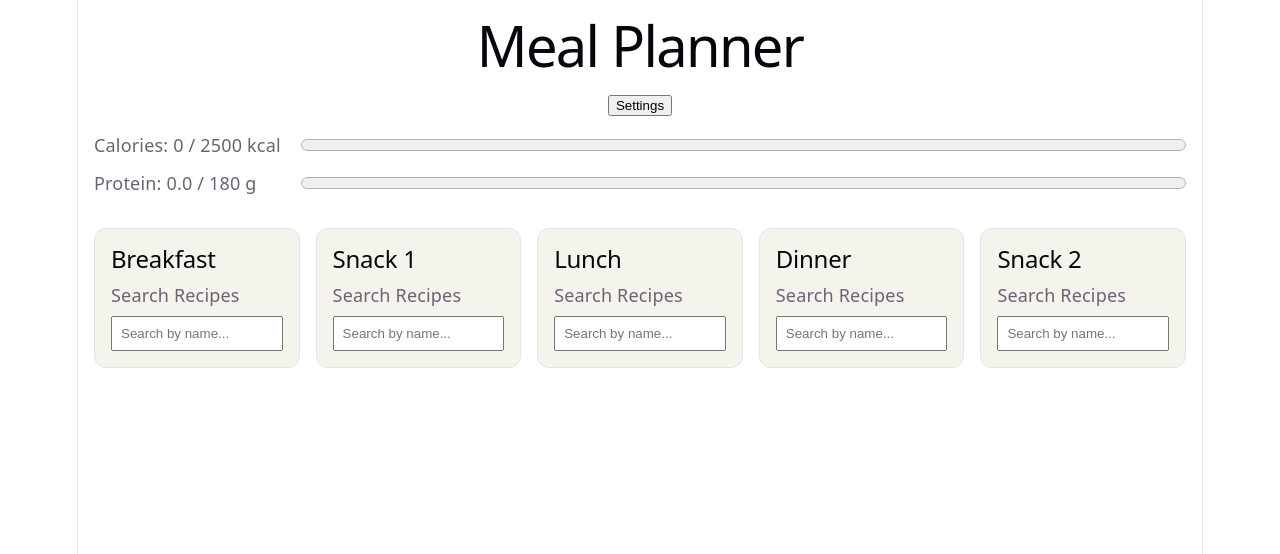
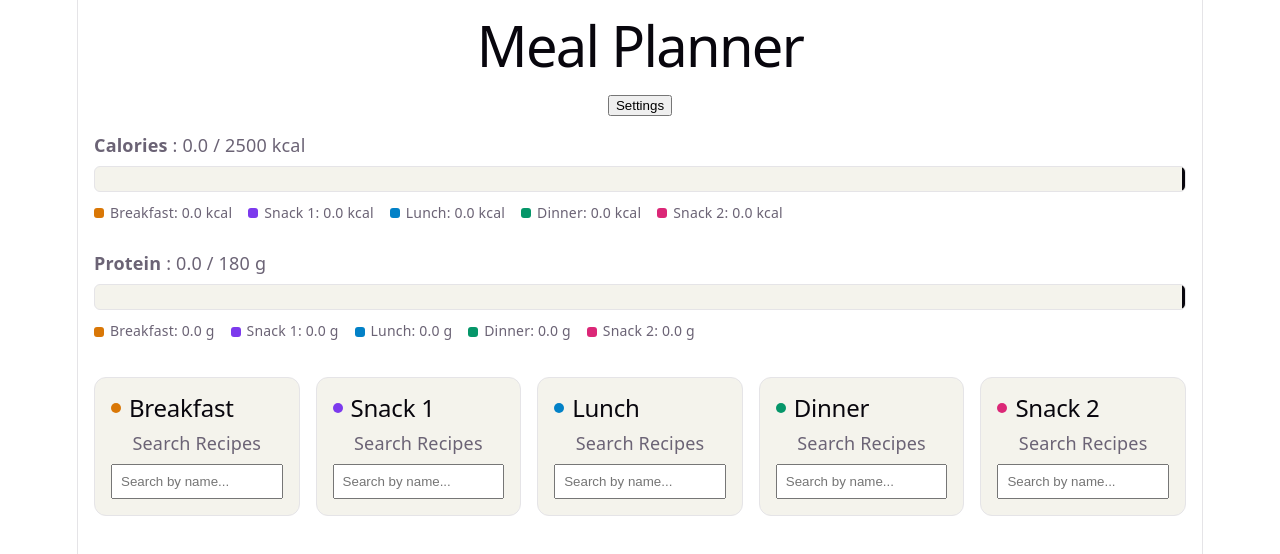
Before and after one commit to kevanoovitch/MealPlanner, a React (Vite) app in the folder src/MealPlanner-web/: page / in a window 1280 px wide. Shown: the top 554 px of the page. Built offline with nearby package versions, Linux system fonts and the light colour scheme.

Commit message:
Add color coding for meals

```diff
--- a/src/MealPlanner-web/src/App.css
+++ b/src/MealPlanner-web/src/App.css
@@ -11,7 +11,6 @@
   border-radius: 12px;
   padding: 16px;
   min-width: 0;
-  text-align: left;
 }
 
 .meal-grid article {
@@ -22,12 +21,33 @@
 
 }
 
+.meal-grid select {
+  display: block;
+  width: 100%;
+  margin-top: 8px;
+  padding: 8px;
+}
+
+.meal-grid>drop-target {
+  outline: 2px dashed var(--accent);
+  outline-offset: -4px;
+}
+
+.meal-grid>.drop.target:hover {
+  background: var(--accent-bg);
+}
+
 .recipe-card {
   background: var(--bg);
   border: 1px solid var(--border);
   border-radius: 8px;
   padding: 16px;
   margin-block: 12px;
+  cursor: grab;
+}
+
+.recipe-card :active {
+  cursor: grabbing;
 }
 
 .recipe-card h3 {
@@ -39,12 +59,6 @@
   margin-right: 8px;
 }
 
-.meal-grid select {
-  display: block;
-  width: 100%;
-  margin-top: 8px;
-  padding: 8px;
-}
 
 .recipe-instructions {
   white-space: pre-wrap;
@@ -66,19 +80,89 @@ dialog::backdrop {
   background: rgb(0, 0, 0 / 50%);
 }
 
+/* Nutrition overview bar*/
+
 .nutrition-summary {
   display: grid;
-  grid-template-columns: max-content minmax(0, 1fr);
-  align-items: center;
-  gap: 12px 20px;
+  gap: 24px;
   padding: 16px;
   text-align: left;
 }
+
+.nutrition-track {
+  position: relative;
+  display: flex;
+  height: 24px;
+  margin-top: 8px;
+  background: var(--code-bg);
+  border: 1px solid var(--border);
+  border-radius: 6px;
+  overflow: hidden;
+}
+
+.nutrition-segment {
+  flex-shrink: 0;
+  transition: width 180ms ease;
+}
+
+.nutrition-target {
+  position: absolute;
+  top: 0;
+  bottom: 0;
+  width: 3px;
+  background: var(--text-h);
+  transform: translateX(-100%);
+}
+
+.nutrition-target-over {
+  background: #ef4444;
+  width: 4px;
+}
+
+.nutrition-legend {
+  display: flex;
+  flex-wrap: wrap;
+  gap: 8px 16px;
+  margin: 8px 0 0;
+  padding: 0;
+  list-style: none;
+  font-size: 14px;
+}
+
+.nutrition-legend li {
+  display: flex;
+  align-items: center;
+  gap: 6px;
+}
+
+.nutrition-swatch {
+  width: 10px;
+  height: 10px;
+  border-radius: 3px;
+}
+
 
 .nutrition-summary progress {
   width: 100%;
   height: 24px
 }
+
+.meal-heading {
+
+  display: flex;
+  align-items: center;
+  gap: 8px;
+}
+
+.meal-color {
+  width: 10px;
+  height: 10px;
+  border-radius: 50%;
+  flex-shrink: 0;
+}
+
+
+
 
 .recipe-picker {
   position: relative;
--- a/src/MealPlanner-web/src/App.tsx
+++ b/src/MealPlanner-web/src/App.tsx
@@ -7,6 +7,7 @@ import { recipes as mockRecipes, ingredients } from "./data/mockData";
 import { calculateRecipeNutrition } from "./utils/nutrition";
 
 import { useState, useEffect, useRef } from "react";
+import NutritionBar from "./components/NutritionBar.tsx";
 
 
 const recipes = mockRecipes.map((recipe) => {
@@ -76,6 +77,11 @@ function isMealPlan(value: unknown): value is Meal[] {
 function App() {
 
   const [selectedRecipeId, setSelectedRecipeId] = useState<string | null>(null)
+
+  const [draggedRecipe, setDraggedRecipe] = useState<{
+    mealId: string
+    recipeId: string
+  } | null>(null)
 
   const selectedRecipe = mockRecipes.find(
     (recipe) => recipe.id === selectedRecipeId,
@@ -193,6 +199,67 @@ function App() {
   }
 
 
+  // ### Drag move func ###
+
+  function moveRecipe(
+    sourceMealId: string,
+    targetMealId: string,
+    recipeId: string
+  ) {
+    if (sourceMealId == targetMealId) {
+      return
+    }
+
+    setMeals((currentMeals) => {
+      const source = currentMeals.find((meal) => meal.id === sourceMealId)
+      const movingRecipe = source?.recipes.find(
+        (recipe) => recipe.recipeId === recipeId,
+      )
+
+      if (
+        !movingRecipe ||
+        !currentMeals.some((meal) => meal.id === targetMealId)
+      ) {
+        return currentMeals
+      }
+
+      return currentMeals.map((meal) => {
+        if (meal.id === sourceMealId) {
+          return {
+            ...meal,
+            recipes: meal.recipes.filter(
+              (recipes) => recipes.recipeId !== recipeId,
+            ),
+          }
+        }
+
+
+        if (meal.id === targetMealId) {
+          const alreadyAdded = meal.recipes.some(
+            (recipe) => recipe.recipeId === recipeId,
+          )
+
+          return {
+            ...meal,
+            recipes: alreadyAdded
+              ? meal.recipes.map((recipe) =>
+                recipe.recipeId === recipeId
+                  ? {
+                    ...recipe,
+                    quantity: recipe.quantity + movingRecipe?.quantity,
+                  }
+                  : recipe,
+              )
+              : [...meal.recipes, { ...movingRecipe }],
+          }
+        }
+
+        return meal
+      })
+    })
+  }
+
+
   // ### Adding button ###
 
   function addRecipe(mealId: string, recipeId: string) {
@@ -251,6 +318,26 @@ function App() {
   }
 
   // ### Totals overhead bar ###
+
+  const mealColors: Record<string, string> = {
+    Breakfast: '#d97706',
+    'snack-1': '#7c3aed',
+    lunch: '#0281c7',
+    dinner: '#059669',
+    'snack-2': '#db2777',
+  }
+
+  const mealNutrition = displayedMeals.map((meal) => ({
+    id: meal.id,
+    title: meal.title,
+    color: mealColors[meal.id] ?? '#64748b',
+    calories: meal.recipes.reduce(
+      (total, recipe) => total + recipe.calories * recipe.quantity, 0,),
+    protein: meal.recipes.reduce(
+      (total, recipe) => total + recipe.protein * recipe.quantity, 0,),
+  }))
+
+
   const dailyTotals = displayedMeals.reduce(
     (totals, meal) => {
       for (const recipe of meal.recipes) {
@@ -350,30 +437,48 @@ function App() {
       )}
 
       <div className="nutrition-summary">
-        <label htmlFor="calorie-progress">
-          Calories: {dailyTotals.calories.toFixed(0)} / {dailyTargets.calories}{" "}
-          kcal
-        </label>
-        <progress
-          id="calorie-progress"
-          value={dailyTotals.calories}
-          max={dailyTargets.calories}
+
+        <NutritionBar
+          label="Calories"
+          unit="kcal"
+          target={dailyTargets.calories}
+          segments={mealNutrition.map((meal) => ({
+            ...meal,
+            value: meal.calories,
+          }))}
         />
 
-        <label htmlFor="protein-progress">
-          Protein: {dailyTotals.protein.toFixed(1)} / {dailyTargets.protein} g
-        </label>
-        <progress
-          id="protein-progress"
-          value={dailyTotals.protein}
-          max={dailyTargets.protein}
+        <NutritionBar
+          label="Protein"
+          unit="g"
+          target={dailyTargets.protein}
+          segments={mealNutrition.map((meal) => ({
+            ...meal,
+            value: meal.protein,
+          }))}
         />
       </div>
 
 
       <div className="meal-grid">
         {displayedMeals.map((meal) => (
-          <MealColumn key={meal.id} title={meal.title}>
+          <MealColumn
+            key={meal.id}
+            title={meal.title}
+            color={mealColors[meal.id] ?? '#64748b'}
+            canDrop={draggedRecipe !== null && draggedRecipe.mealId !== meal.id}
+            onDrop={(event) => {
+              event.preventDefault()
+
+              if (draggedRecipe) {
+                moveRecipe(draggedRecipe.mealId, meal.id, draggedRecipe.recipeId)
+                setDraggedRecipe(null)
+              }
+            }}
+          >
+
+
+
             {meal.recipes.map((recipe) => (
               <RecipeCard
                 key={recipe.id}
@@ -385,6 +490,12 @@ function App() {
                 onIncrease={() => changeQuantity(meal.id, recipe.id, 1)}
                 onDecrease={() => changeQuantity(meal.id, recipe.id, -1)}
                 onViewDetails={() => setSelectedRecipeId(recipe.id)}
+                onDragStart={(event) => {
+                  event.dataTransfer.effectAllowed = 'move'
+                  event.dataTransfer.setData('text/plain', recipe.id)
+                  setDraggedRecipe({ mealId: meal.id, recipeId: recipe.id })
+                }}
+                onDragEnd={() => setDraggedRecipe(null)}
               />
             ))}
 
@@ -399,7 +510,8 @@ function App() {
       </div>
 
 
-      {selectedRecipe && (
+      {
+        selectedRecipe && (
 
           <dialog ref={detailsRef} onCancel={() => setSelectedRecipeId(null)} aria-labelledby="recipe-details.title">
             {selectedRecipe && (
@@ -433,10 +545,11 @@ function App() {
               </>
             )}
           </dialog>
-      )}
+        )
+      }
 
 
-    </main>
+    </main >
   );
 }
 
--- a/src/MealPlanner-web/src/components/MealColumn.tsx
+++ b/src/MealPlanner-web/src/components/MealColumn.tsx
@@ -1,18 +1,43 @@
-import type { ReactNode } from "react";
+import type { DragEventHandler, ReactNode } from "react";
 
 
 type MealColumnProps = {
   title: string;
   children?: ReactNode;
+  color: string;
+  canDrop: boolean;
+  onDrop: DragEventHandler<HTMLElement>
 };
 
-function MealColumn({ title, children }: MealColumnProps) {
+function MealColumn({
+  title,
+  children,
+  canDrop,
+  onDrop,
+  color,
+}: MealColumnProps) {
   return (
-    <section>
-      <h2>{title}</h2>
+    <section
+      className={canDrop ? 'meal-column drop-target' : 'meal-column'}
+      onDragOver={(event) => {
+        if (canDrop) {
+          event.preventDefault()
+          event.dataTransfer.dropEffect = 'move'
+        }
+      }}
+      onDrop={onDrop}
+    >
+      <h2 className="meal-heading">
+        <span
+          className="meal-color"
+          style={{ backgroundColor: color }}
+          aria-hidden="true"
+        />
+        {title}
+      </h2>
       {children}
     </section>
-  );
+  )
 }
 
 export default MealColumn
--- /dev/null
+++ b/src/MealPlanner-web/src/components/NutritionBar.tsx
@@ -0,0 +1,69 @@
+
+type NutritionBarProps = {
+  label: string,
+  unit: string,
+  target: number
+  segments: {
+    id: string,
+    title: string,
+    color: string,
+    value: number
+  }[]
+}
+
+function NutritionBar({
+  label,
+  unit,
+  target,
+  segments,
+}: NutritionBarProps) {
+  const total = segments.reduce((sum, segment) => sum + segment.value, 0)
+  const scale = Math.max(target, total, 1)
+  const overTarget = total > target
+
+  return (
+    <section className="nutrition-bar">
+      <p>
+        <strong>{label}</strong> : {total.toFixed(1)} / {target} {unit} {overTarget && (
+          <span> - {(total - target).toFixed(1)} {unit} over target</span>
+        )}
+      </p>
+      <div className="nutrition-track" aria-hidden="true">
+        {segments.map((segment) => (
+          <div
+            key={segment.id}
+            className="nutrition-segment"
+            style={{
+              width: `${(segment.value / scale) * 100}%`,
+              backgroundColor: segment.color,
+            }}
+          />
+        ))}
+
+        <div
+          className={
+            overTarget
+              ? 'nutrition-target nutrition-target-over'
+              : 'nutrition-target'
+          }
+          style={{ left: `${(target / scale) * 100}%` }}
+        />
+      </div>
+
+      <ul className="nutrition-legend">
+        {segments.map((segment) => (
+          <li key={segment.id}>
+            <span
+              className="nutrition-swatch"
+              style={{ backgroundColor: segment.color }}
+              aria-hidden="true"
+            />
+            {segment.title}: {segment.value.toFixed(1)} {unit}
+          </li>
+        ))}
+      </ul>
+    </section >
+  )
+}
+
+export default NutritionBar
--- a/src/MealPlanner-web/src/components/RecipeCard.tsx
+++ b/src/MealPlanner-web/src/components/RecipeCard.tsx
@@ -1,4 +1,5 @@
 
+import type { DragEventHandler } from "react"
 
 type RecipeCardProps = {
   name: string;
@@ -9,11 +10,18 @@ type RecipeCardProps = {
   onIncrease: () => void
   onDecrease: () => void
   onViewDetails: () => void
+  onDragStart: DragEventHandler<HTMLElement>
+  onDragEnd: DragEventHandler<HTMLElement>
 };
 
-function RecipeCard({ name, calories, protein, quantity, onDecrease, onIncrease, onRemove, onViewDetails }: RecipeCardProps) {
+function RecipeCard({ name, calories, protein, quantity, onDecrease, onIncrease, onRemove, onViewDetails, onDragStart, onDragEnd }: RecipeCardProps) {
   return (
-    <article className="recipe-card">
+    <article
+      className="recipe-card"
+      draggable
+      onDragStart={onDragStart}
+      onDragEnd={onDragEnd}
+    >
       <h3>{name}</h3>
       <div>
         <button onClick={onDecrease}
```
Lines whose indentation alone changed are shown as unchanged.
